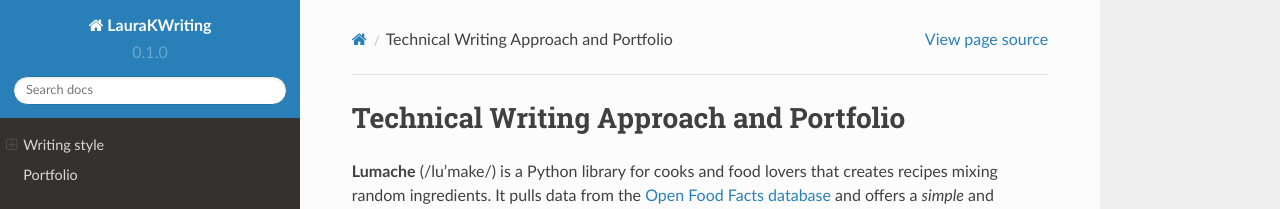
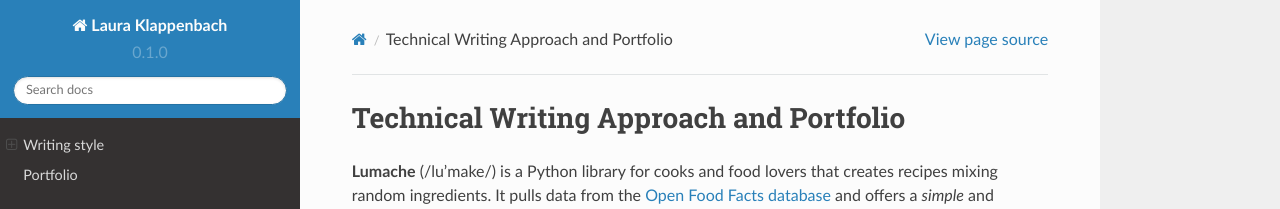
Before and after one commit to laurakwriting/rtd-laurakwriting, a Sphinx documentation site: the page built from docs/source/index.rst, in a window 1280 px wide. Shown: the top 209 px of the page. Built offline with Sphinx 7.4.7 and the Read the Docs theme 2.0.0, drawn with Linux system fonts in a browser that asks for light colours.

Commit message:
Update conf.py

```diff
--- a/docs/source/conf.py
+++ b/docs/source/conf.py
@@ -2,7 +2,7 @@
 
 # -- Project information
 
-project = 'LauraKWriting'
+project = 'Laura Klappenbach'
 copyright = '2022, LauraK'
 author = 'LauraK'
 
```
